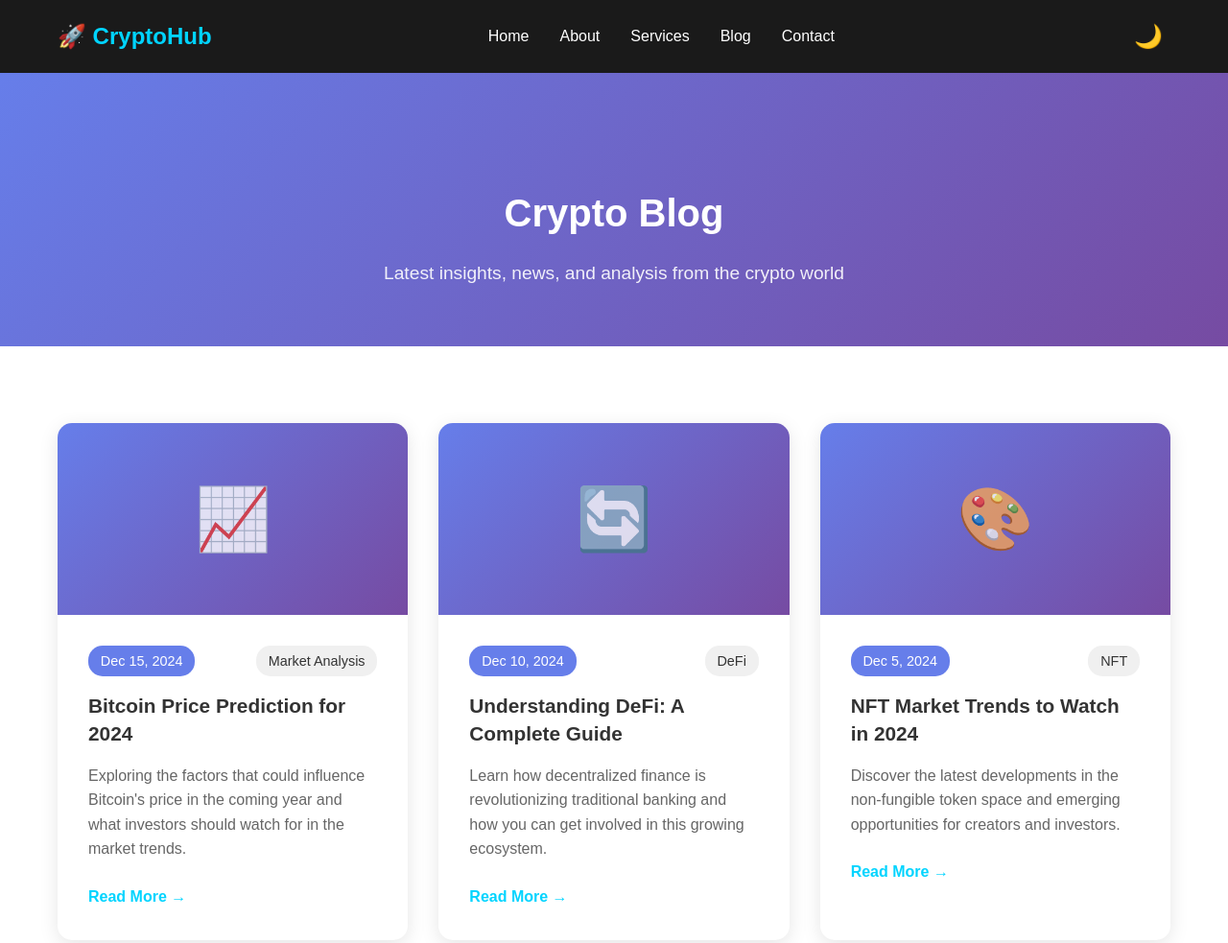
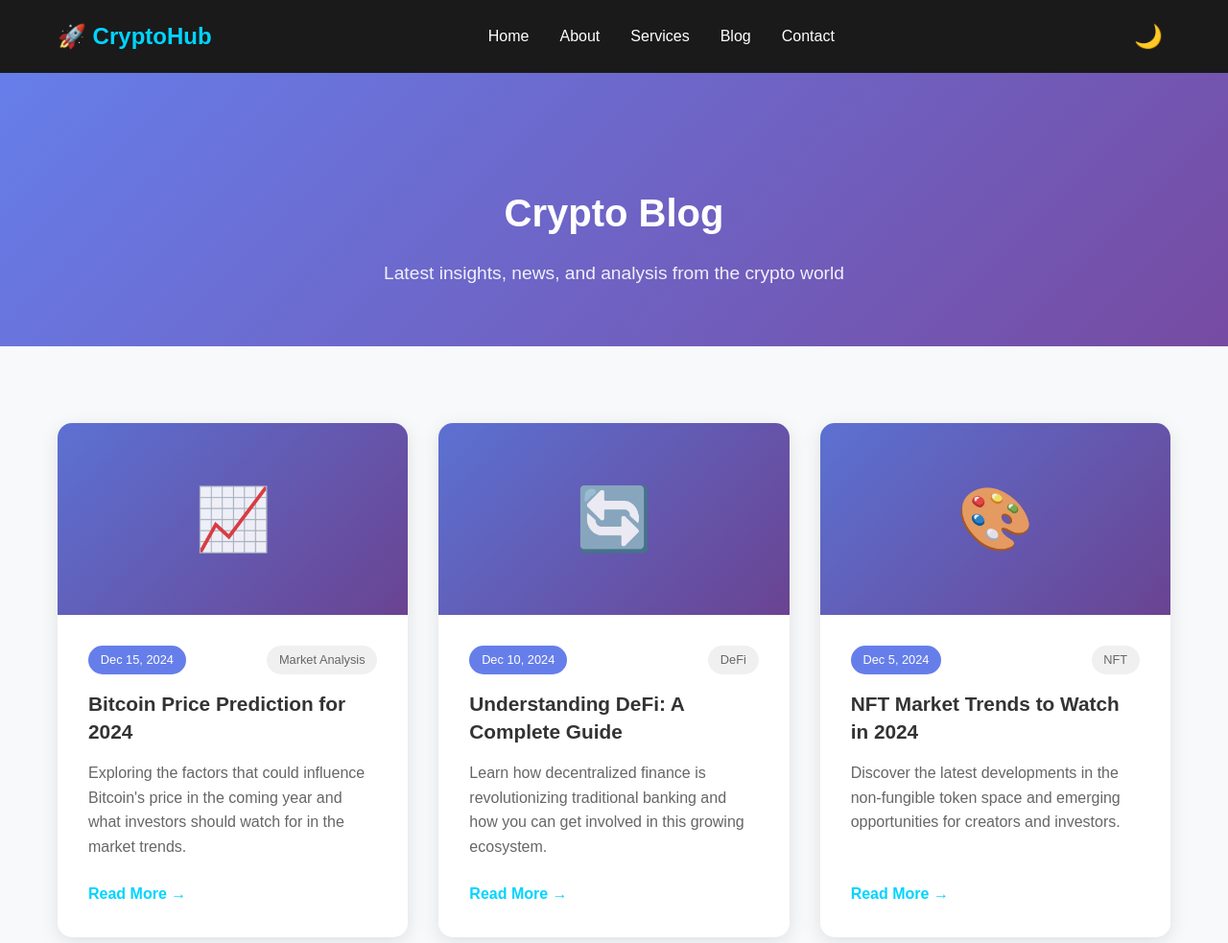
Before and after one commit to Wan010/Thecrypto, a plain HTML site: page blog.html in a window 1280 px wide. Shown: the top 983 px of the page at 96% size. Drawn offline with Linux system fonts and the light colour scheme.

Commit message:
Update style.css

```diff
--- a/styles/style.css
+++ b/styles/style.css
@@ -1212,3 +1212,185 @@ body.dark-mode .footer {
 .theme-toggle:hover {
     background: rgba(255,255,255,0.1);
 }
+
+/* Blog Section Styles */
+.blog-section {
+    padding: 80px 0;
+    background: #f8f9fa;
+}
+
+.blog-grid {
+    display: grid;
+    grid-template-columns: repeat(auto-fit, minmax(350px, 1fr));
+    gap: 2rem;
+}
+
+.blog-card {
+    background: white;
+    border-radius: 15px;
+    overflow: hidden;
+    box-shadow: 0 5px 20px rgba(0,0,0,0.1);
+    transition: all 0.3s ease;
+    height: 100%;
+    display: flex;
+    flex-direction: column;
+}
+
+.blog-card:hover {
+    transform: translateY(-10px);
+    box-shadow: 0 15px 40px rgba(0,0,0,0.15);
+}
+
+.blog-image {
+    height: 200px;
+    background: linear-gradient(135deg, #667eea 0%, #764ba2 100%);
+    display: flex;
+    align-items: center;
+    justify-content: center;
+    position: relative;
+    overflow: hidden;
+}
+
+.blog-image::before {
+    content: '';
+    position: absolute;
+    top: 0;
+    left: 0;
+    right: 0;
+    bottom: 0;
+    background: rgba(0,0,0,0.1);
+}
+
+.image-placeholder {
+    font-size: 4rem;
+    z-index: 1;
+    opacity: 0.9;
+}
+
+.blog-content {
+    padding: 2rem;
+    flex-grow: 1;
+    display: flex;
+    flex-direction: column;
+}
+
+.blog-meta {
+    display: flex;
+    justify-content: space-between;
+    margin-bottom: 1rem;
+    font-size: 0.9rem;
+}
+
+.blog-date {
+    background: #667eea;
+    color: white;
+    padding: 0.3rem 0.8rem;
+    border-radius: 15px;
+    font-size: 0.8rem;
+    font-weight: 500;
+}
+
+.blog-category {
+    background: #f0f0f0;
+    color: #666;
+    padding: 0.3rem 0.8rem;
+    border-radius: 15px;
+    font-size: 0.8rem;
+    font-weight: 500;
+}
+
+.blog-card h2 {
+    margin-bottom: 1rem;
+    color: #333;
+    font-size: 1.3rem;
+    line-height: 1.4;
+    font-weight: 600;
+    flex-grow: 0;
+}
+
+.blog-card p {
+    color: #666;
+    margin-bottom: 1.5rem;
+    line-height: 1.6;
+    flex-grow: 1;
+}
+
+.read-more {
+    color: #00d4ff;
+    text-decoration: none;
+    font-weight: 600;
+    transition: all 0.3s ease;
+    display: inline-block;
+    margin-top: auto;
+}
+
+.read-more:hover {
+    color: #00b8e6;
+    transform: translateX(5px);
+}
+
+/* Newsletter in Blog */
+.blog-section + .newsletter {
+    background: white;
+    border-top: 1px solid #eaeaea;
+}
+
+.blog-section + .newsletter .newsletter-content h2 {
+    color: #333;
+}
+
+.blog-section + .newsletter .newsletter-content p {
+    color: #666;
+}
+
+/* Mobile Responsive for Blog */
+@media (max-width: 768px) {
+    .blog-grid {
+        grid-template-columns: 1fr;
+        gap: 1.5rem;
+    }
+
+    .blog-content {
+        padding: 1.5rem;
+    }
+
+    .blog-meta {
+        flex-direction: column;
+        gap: 0.5rem;
+    }
+
+    .blog-card h2 {
+        font-size: 1.2rem;
+    }
+
+    .blog-image {
+        height: 150px;
+    }
+
+    .image-placeholder {
+        font-size: 3rem;
+    }
+}
+
+/* Blog Card Animation */
+@keyframes fadeInUp {
+    from {
+        opacity: 0;
+        transform: translateY(30px);
+    }
+    to {
+        opacity: 1;
+        transform: translateY(0);
+    }
+}
+
+.blog-card {
+    animation: fadeInUp 0.6s ease forwards;
+}
+
+.blog-card:nth-child(1) { animation-delay: 0.1s; }
+.blog-card:nth-child(2) { animation-delay: 0.2s; }
+.blog-card:nth-child(3) { animation-delay: 0.3s; }
+.blog-card:nth-child(4) { animation-delay: 0.4s; }
+.blog-card:nth-child(5) { animation-delay: 0.5s; }
+.blog-card:nth-child(6) { animation-delay: 0.6s; }
```
